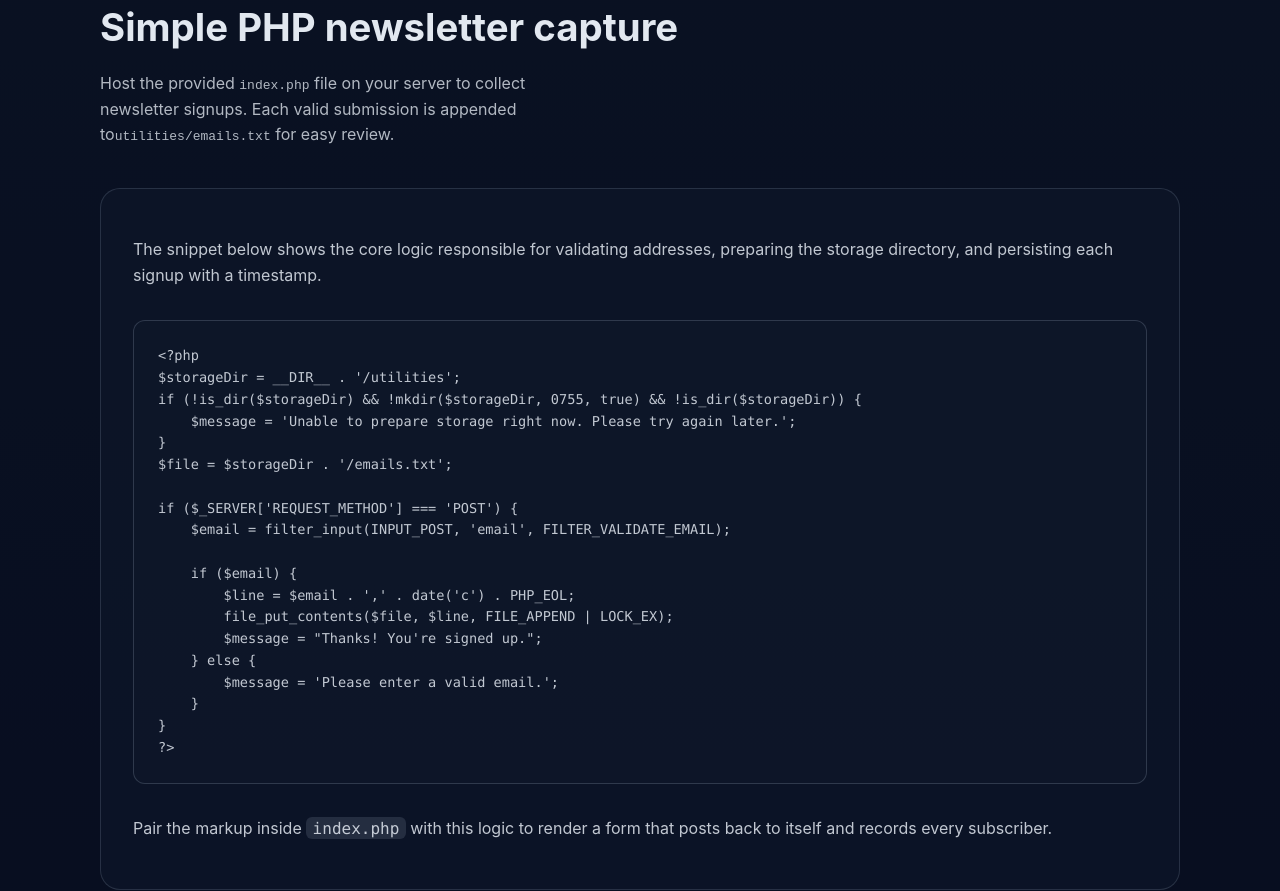
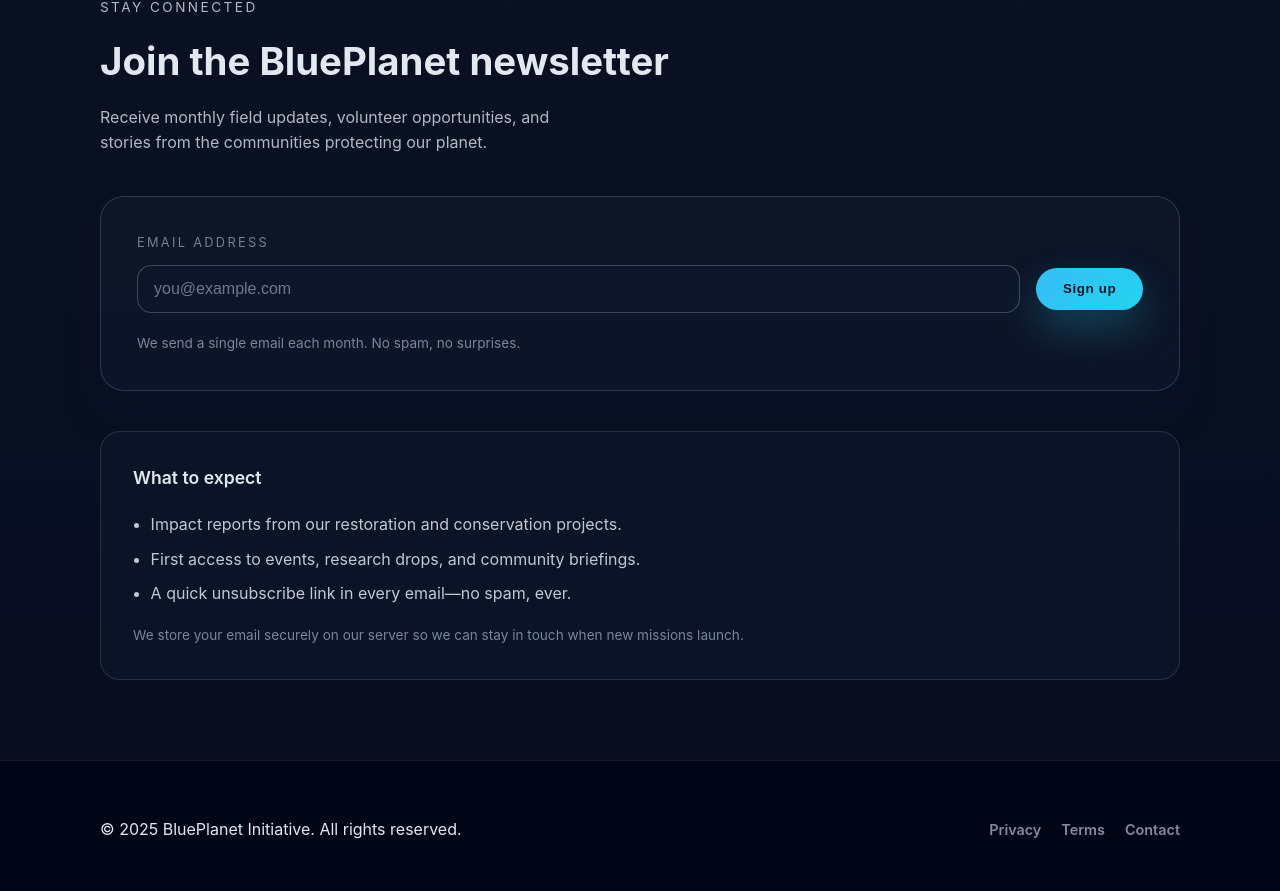
Before and after one commit to emilrenekrog-glitch/hello-world, a React (Vite) app: page / in a window 1280 px wide. Shown: the part 2409-3300 px from the top of the page. Built offline with nearby package versions, Linux system fonts and the light colour scheme.

Commit message:
Add interactive newsletter signup experience

```diff
--- a/src/App.css
+++ b/src/App.css
@@ -327,7 +327,7 @@ main {
 
 .connect-note {
   display: grid;
-  gap: 1rem;
+  gap: 1.25rem;
   padding: 2rem;
   border-radius: 1.25rem;
   background: rgba(15, 23, 42, 0.65);
@@ -335,32 +335,100 @@ main {
   color: rgba(226, 232, 240, 0.85);
 }
 
-.connect-note code {
-  font-family: 'JetBrains Mono', 'Fira Code', ui-monospace, SFMono-Regular, Menlo, Monaco,
-    Consolas, 'Liberation Mono', 'Courier New', monospace;
-  background: rgba(148, 163, 184, 0.18);
-  border-radius: 6px;
-  padding: 0.1rem 0.4rem;
-  color: inherit;
+.newsletter-form {
+  display: grid;
+  gap: 1.25rem;
+  padding: 2.25rem;
+  border-radius: 1.5rem;
+  background: rgba(15, 23, 42, 0.75);
+  border: 1px solid rgba(148, 163, 184, 0.25);
+  box-shadow: 0 18px 36px rgba(15, 23, 42, 0.35);
 }
 
-.code-block {
-  margin: 0;
-  padding: 1.5rem;
-  border-radius: 0.75rem;
-  background: rgba(15, 23, 42, 0.85);
-  border: 1px solid rgba(148, 163, 184, 0.25);
-  overflow-x: auto;
-  font-size: 0.85rem;
-  line-height: 1.6;
+.newsletter-field {
+  display: grid;
+  gap: 0.75rem;
 }
 
-.code-block code {
-  display: block;
-  white-space: pre;
-  background: transparent;
-  padding: 0;
-  border-radius: 0;
+.newsletter-label {
+  font-size: 0.8rem;
+  text-transform: uppercase;
+  letter-spacing: 0.18em;
+  color: rgba(148, 163, 184, 0.75);
+}
+
+.newsletter-input-wrapper {
+  display: flex;
+  flex-wrap: wrap;
+  gap: 1rem;
+  align-items: center;
+}
+
+.newsletter-input-wrapper input {
+  flex: 1 1 260px;
+  min-width: 0;
+  padding: 0.85rem 1rem;
+  border-radius: 0.9rem;
+  border: 1px solid rgba(148, 163, 184, 0.35);
+  background: rgba(15, 23, 42, 0.65);
+  color: #e2e8f0;
+  font-size: 1rem;
+  transition: border-color 150ms ease, box-shadow 150ms ease;
+}
+
+.newsletter-input-wrapper input:focus {
+  outline: none;
+  border-color: rgba(56, 189, 248, 0.7);
+  box-shadow: 0 0 0 3px rgba(56, 189, 248, 0.2);
+}
+
+.newsletter-input-wrapper input::placeholder {
+  color: rgba(148, 163, 184, 0.7);
+}
+
+.newsletter-disclaimer {
+  margin: 0;
+  font-size: 0.85rem;
+  color: rgba(148, 163, 184, 0.8);
+}
+
+.newsletter-feedback {
+  margin: 0;
+  font-size: 0.95rem;
+  font-weight: 600;
+}
+
+.newsletter-feedback--success {
+  color: #34d399;
+}
+
+.newsletter-feedback--error {
+  color: #fca5a5;
+}
+
+.newsletter-note-heading {
+  margin: 0;
+  font-size: 1.1rem;
+  font-weight: 600;
+  color: #e2e8f0;
+}
+
+.newsletter-highlights {
+  margin: 0;
+  padding-left: 1.1rem;
+  display: grid;
+  gap: 0.65rem;
+  color: rgba(226, 232, 240, 0.85);
+}
+
+.newsletter-highlights li {
+  line-height: 1.5;
+}
+
+.newsletter-storage-notice {
+  margin: 0;
+  font-size: 0.85rem;
+  color: rgba(148, 163, 184, 0.8);
 }
 
 .site-footer {
@@ -422,6 +490,19 @@ main {
     text-align: left;
   }
 
+  .newsletter-form {
+    padding: 1.75rem;
+  }
+
+  .newsletter-input-wrapper {
+    flex-direction: column;
+    align-items: stretch;
+  }
+
+  .newsletter-input-wrapper input {
+    width: 100%;
+  }
+
   .footer-content {
     justify-content: center;
     text-align: center;
--- a/src/App.jsx
+++ b/src/App.jsx
@@ -1,5 +1,6 @@
 import './App.css'
 import Layout from './components/Layout'
+import NewsletterForm from './components/NewsletterForm'
 
 function App() {
   return (
@@ -123,42 +124,24 @@ function App() {
         <section id="connect" className="section section-alt">
           <Layout className="connect-content">
             <div className="section-header">
-              <h2>Simple PHP newsletter capture</h2>
+              <p className="section-eyebrow">Stay connected</p>
+              <h2>Join the BluePlanet newsletter</h2>
               <p>
-                Host the provided <code>index.php</code> file on your server to collect
-                newsletter signups. Each valid submission is appended to
-                <code>utilities/emails.txt</code> for easy review.
+                Receive monthly field updates, volunteer opportunities, and stories from the
+                communities protecting our planet.
               </p>
             </div>
+            <NewsletterForm />
             <div className="connect-note">
-              <p>
-                The snippet below shows the core logic responsible for validating addresses,
-                preparing the storage directory, and persisting each signup with a timestamp.
-              </p>
-              <pre className="code-block">
-                <code>{`<?php
-$storageDir = __DIR__ . '/utilities';
-if (!is_dir($storageDir) && !mkdir($storageDir, 0755, true) && !is_dir($storageDir)) {
-    $message = 'Unable to prepare storage right now. Please try again later.';
-}
-$file = $storageDir . '/emails.txt';
-
-if ($_SERVER['REQUEST_METHOD'] === 'POST') {
-    $email = filter_input(INPUT_POST, 'email', FILTER_VALIDATE_EMAIL);
-
-    if ($email) {
-        $line = $email . ',' . date('c') . PHP_EOL;
-        file_put_contents($file, $line, FILE_APPEND | LOCK_EX);
-        $message = "Thanks! You're signed up.";
-    } else {
-        $message = 'Please enter a valid email.';
-    }
-}
-?>`}</code>
-              </pre>
-              <p>
-                Pair the markup inside <code>index.php</code> with this logic to render a form that
-                posts back to itself and records every subscriber.
+              <h3 className="newsletter-note-heading">What to expect</h3>
+              <ul className="newsletter-highlights">
+                <li>Impact reports from our restoration and conservation projects.</li>
+                <li>First access to events, research drops, and community briefings.</li>
+                <li>A quick unsubscribe link in every email—no spam, ever.</li>
+              </ul>
+              <p className="newsletter-storage-notice">
+                We store your email securely on our server so we can stay in touch when new
+                missions launch.
               </p>
             </div>
           </Layout>
--- /dev/null
+++ b/src/components/NewsletterForm.jsx
@@ -0,0 +1,114 @@
+import { useState } from 'react'
+
+const NewsletterForm = () => {
+  const [email, setEmail] = useState('')
+  const [status, setStatus] = useState('idle')
+  const [message, setMessage] = useState('')
+
+  const submitEmail = async (event) => {
+    event.preventDefault()
+    const trimmed = email.trim()
+
+    if (!trimmed) {
+      setStatus('error')
+      setMessage('Please enter your email address to join the list.')
+      return
+    }
+
+    setStatus('submitting')
+    setMessage('')
+
+    try {
+      const body = new URLSearchParams({ email: trimmed }).toString()
+      const response = await fetch('/index.php', {
+        method: 'POST',
+        headers: {
+          'Content-Type': 'application/x-www-form-urlencoded; charset=UTF-8',
+          Accept: 'application/json',
+        },
+        body,
+      })
+
+      const isJson = response.headers.get('content-type')?.includes('application/json')
+      let payload
+
+      if (isJson) {
+        payload = await response.json()
+      } else {
+        const text = await response.text()
+        payload = {
+          success: response.ok,
+          message: text || "Thanks! You're signed up.",
+        }
+      }
+
+      if (!response.ok || !payload.success) {
+        throw new Error(payload.message || 'Unable to subscribe right now.')
+      }
+
+      setStatus('success')
+      setMessage(payload.message || "Thanks! You're signed up.")
+      setEmail('')
+    } catch (error) {
+      console.error(error)
+      setStatus('error')
+
+      let friendlyMessage = 'We could not submit your email right now. Please try again soon.'
+
+      if (error instanceof Error && error.message && error.message !== 'Failed to fetch') {
+        friendlyMessage = error.message
+      }
+
+      setMessage(friendlyMessage)
+    }
+  }
+
+  const isSubmitting = status === 'submitting'
+  const feedbackClassNames = ['newsletter-feedback']
+
+  if (status === 'success') {
+    feedbackClassNames.push('newsletter-feedback--success')
+  }
+
+  if (status === 'error') {
+    feedbackClassNames.push('newsletter-feedback--error')
+  }
+
+  const feedbackClassName = feedbackClassNames.join(' ')
+
+  return (
+    <form className="newsletter-form" onSubmit={submitEmail} noValidate>
+      <div className="newsletter-field">
+        <label htmlFor="newsletter-email" className="newsletter-label">
+          Email address
+        </label>
+        <div className="newsletter-input-wrapper">
+          <input
+            id="newsletter-email"
+            name="email"
+            type="email"
+            autoComplete="email"
+            placeholder="you@example.com"
+            value={email}
+            onChange={(event) => setEmail(event.target.value)}
+            disabled={isSubmitting}
+            required
+          />
+          <button type="submit" className="button button-primary" disabled={isSubmitting}>
+            {isSubmitting ? 'Sending…' : 'Sign up'}
+          </button>
+        </div>
+      </div>
+      <p className="newsletter-disclaimer">
+        We send a single email each month. No spam, no surprises.
+      </p>
+      {message ? (
+        <p role="status" className={feedbackClassName} aria-live="polite">
+          {message}
+        </p>
+      ) : null}
+    </form>
+  )
+}
+
+export default NewsletterForm
```
Also changed, not shown: 1 other file (tests, documents, lock files or other folders).
